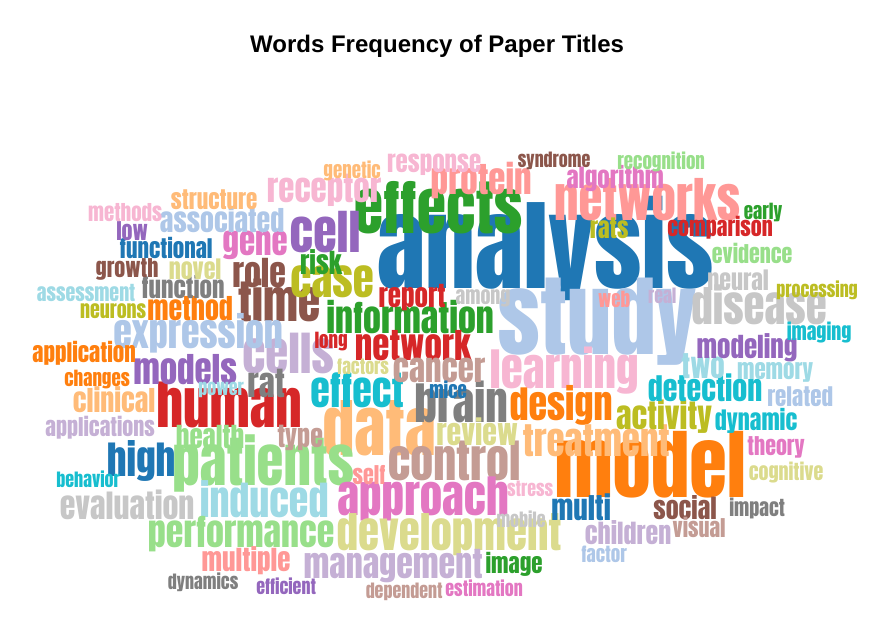
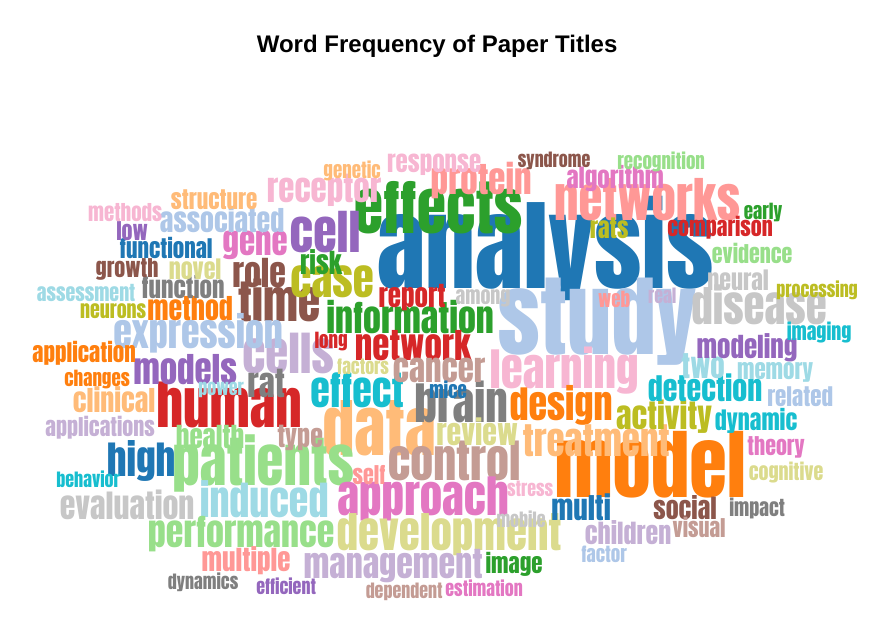
Before and after one commit to AngShiYa/cs3219-d3, a plain HTML site: page 5-wordcloud.html in a window 1280 px wide. Shown: the whole page, without its empty margins (203-1091 px from the left). Drawn offline with Linux system fonts and the light colour scheme.

Commit message:
edit wordcloud

```diff
--- a/5-wordcloud.html
+++ b/5-wordcloud.html
@@ -1,7 +1,7 @@
 <html>
   <head>
     <meta charset="utf-8">
-    <title>Words Frequency of Paper Titles</title>
+    <title>Word Frequency of Paper Titles</title>
     <style>
       body {
         font-family: Helvetica;
@@ -49,7 +49,7 @@
     </style>
   </head>
   <body>
-    <div id="charttitle"><h2>Words Frequency of Paper Titles</h2></div>
+    <div id="charttitle"><h2>Word Frequency of Paper Titles</h2></div>
     <div id="cloud"></div>
     <script src="js/d3.v3.min.js"></script>
     <script src="js/d3.tip.js"></script>
```
Also changed, not shown: Screenshots/5-wordcloud-tooltip.png, Screenshots/5-wordcloud.png.
